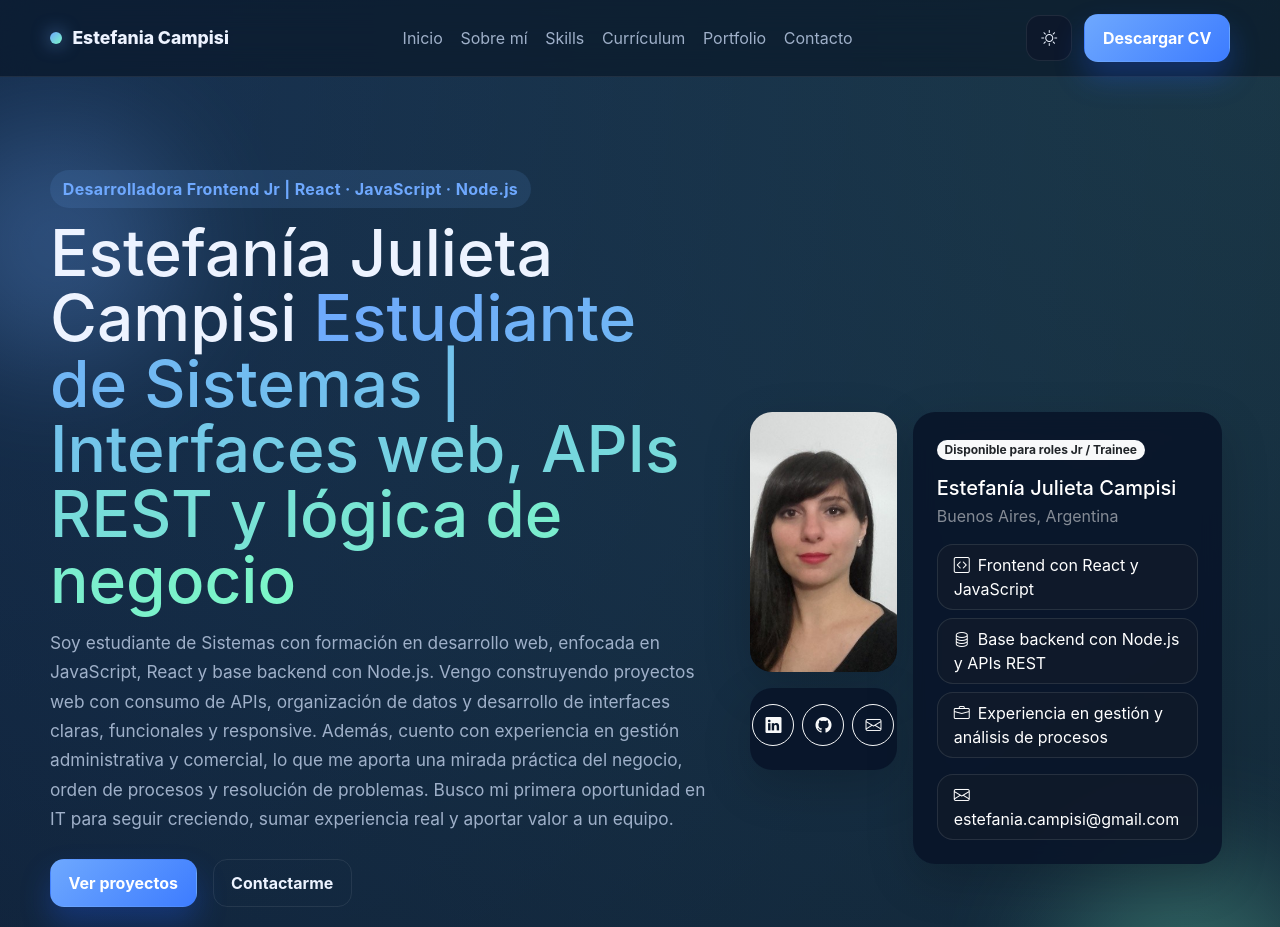
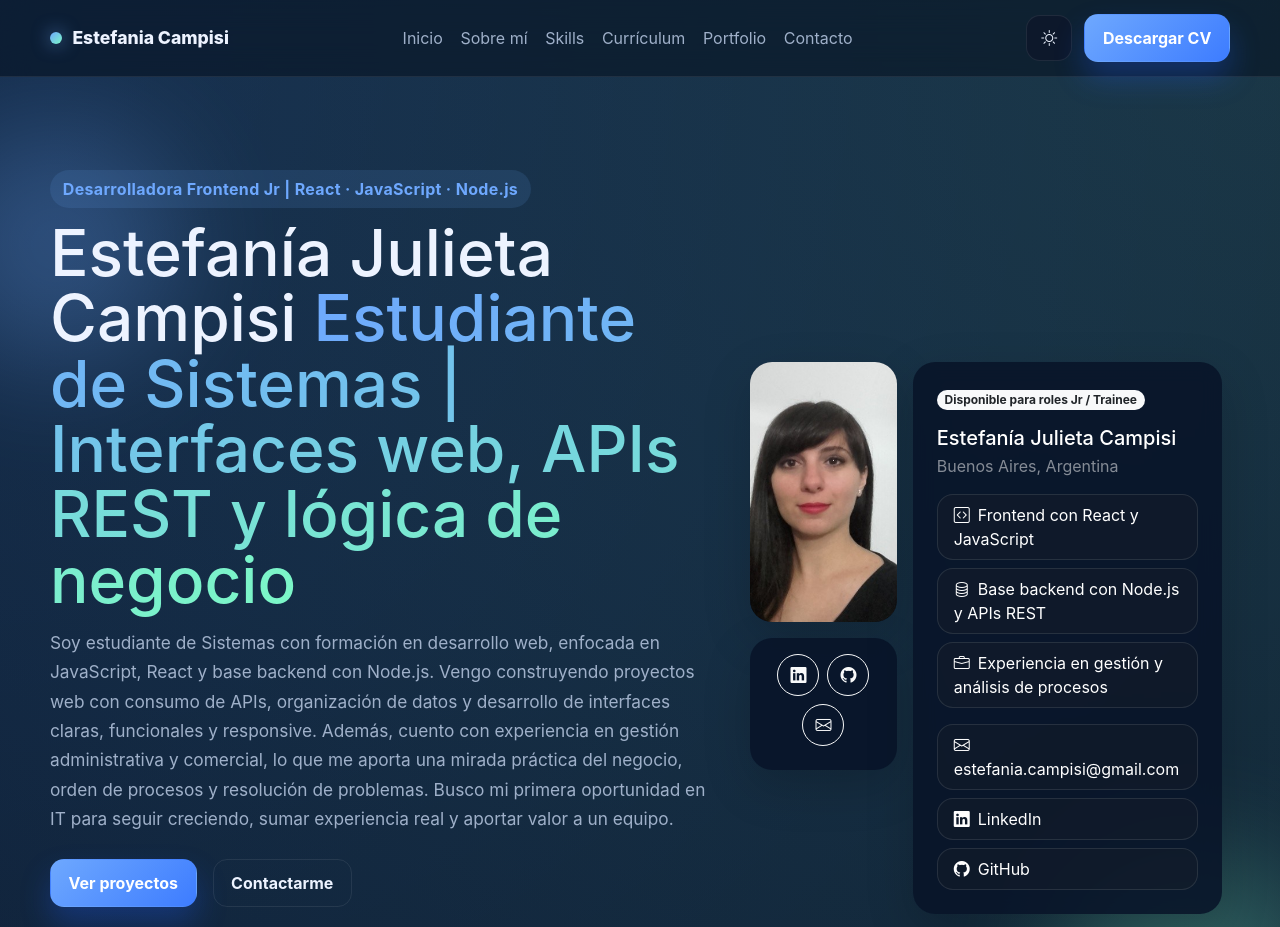
Before and after one commit to estefacamp/portfolio-react-vite, a React (Vite) app: page / in a window 1280 px wide. Shown: the top 927 px of the page. Built offline with nearby package versions, Linux system fonts and the light colour scheme.

Commit message:
Adjust hero layout into fixed two columns

```diff
--- a/src/components/Hero.jsx
+++ b/src/components/Hero.jsx
@@ -60,7 +60,7 @@ function Hero({ profile, stats }) {
 
         <div className="hero-visual reveal w-100">
           <div className="row g-3 align-items-start w-100">
-            <div className="col-12 col-md-4">
+            <div className="col-4">
               <div className="d-flex flex-column gap-3">
                 <div
                   className="card border-0 shadow-lg overflow-hidden"
@@ -93,7 +93,7 @@ function Hero({ profile, stats }) {
                   }}
                 >
                   <div className="card-body p-3 text-center text-white">
-                    <div className="d-flex justify-content-center gap-2 mb-2">
+                    <div className="d-flex justify-content-center gap-2 mb-2 flex-wrap">
                       <a
                         href={profile.linkedin}
                         target="_blank"
@@ -135,7 +135,7 @@ function Hero({ profile, stats }) {
               </div>
             </div>
 
-            <div className="col-12 col-md-8">
+            <div className="col-8">
               <div
                 className="card border-0 shadow-lg h-100"
                 style={{
@@ -178,7 +178,25 @@ function Hero({ profile, stats }) {
                       {profile.email}
                     </a>
 
+                    <a
+                      href={profile.linkedin}
+                      target="_blank"
+                      rel="noreferrer"
+                      className="text-decoration-none text-white rounded-4 px-3 py-2 bg-dark bg-opacity-25 border border-light border-opacity-10"
+                    >
+                      <i className="bi bi-linkedin me-2"></i>
+                      LinkedIn
+                    </a>
 
+                    <a
+                      href={profile.github}
+                      target="_blank"
+                      rel="noreferrer"
+                      className="text-decoration-none text-white rounded-4 px-3 py-2 bg-dark bg-opacity-25 border border-light border-opacity-10"
+                    >
+                      <i className="bi bi-github me-2"></i>
+                      GitHub
+                    </a>
                   </div>
                 </div>
               </div>
```
